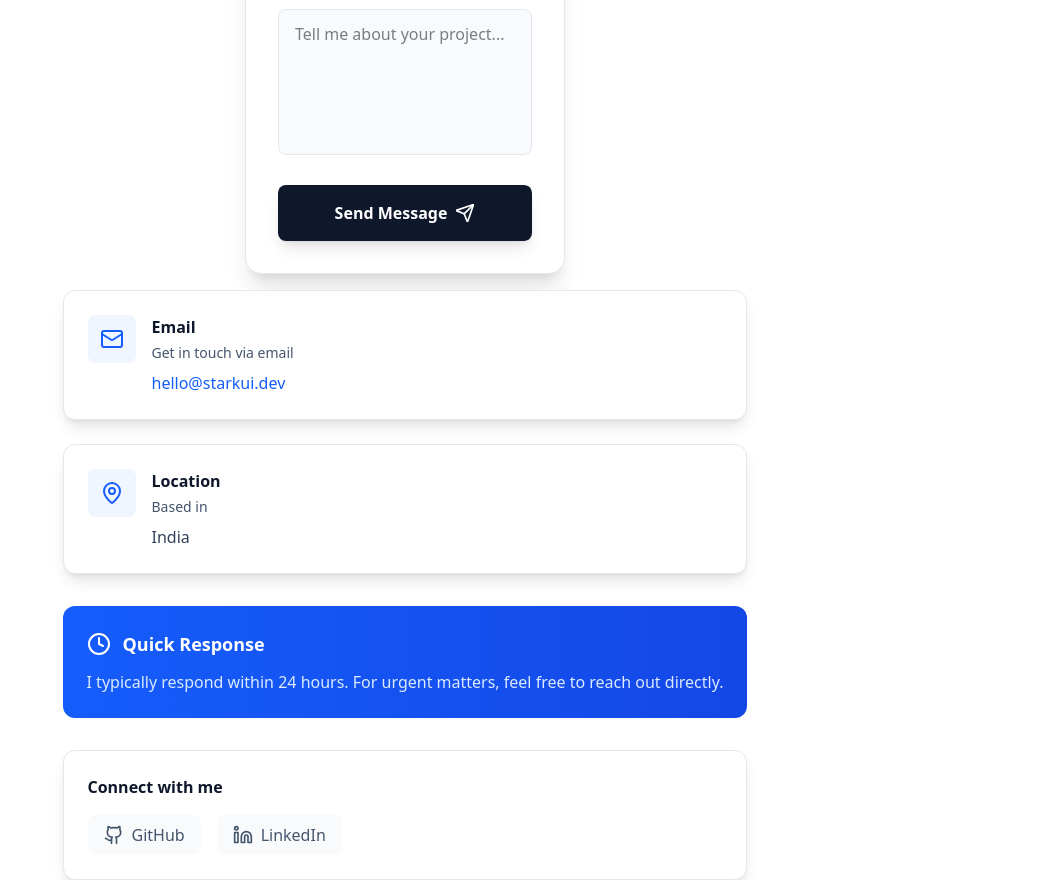
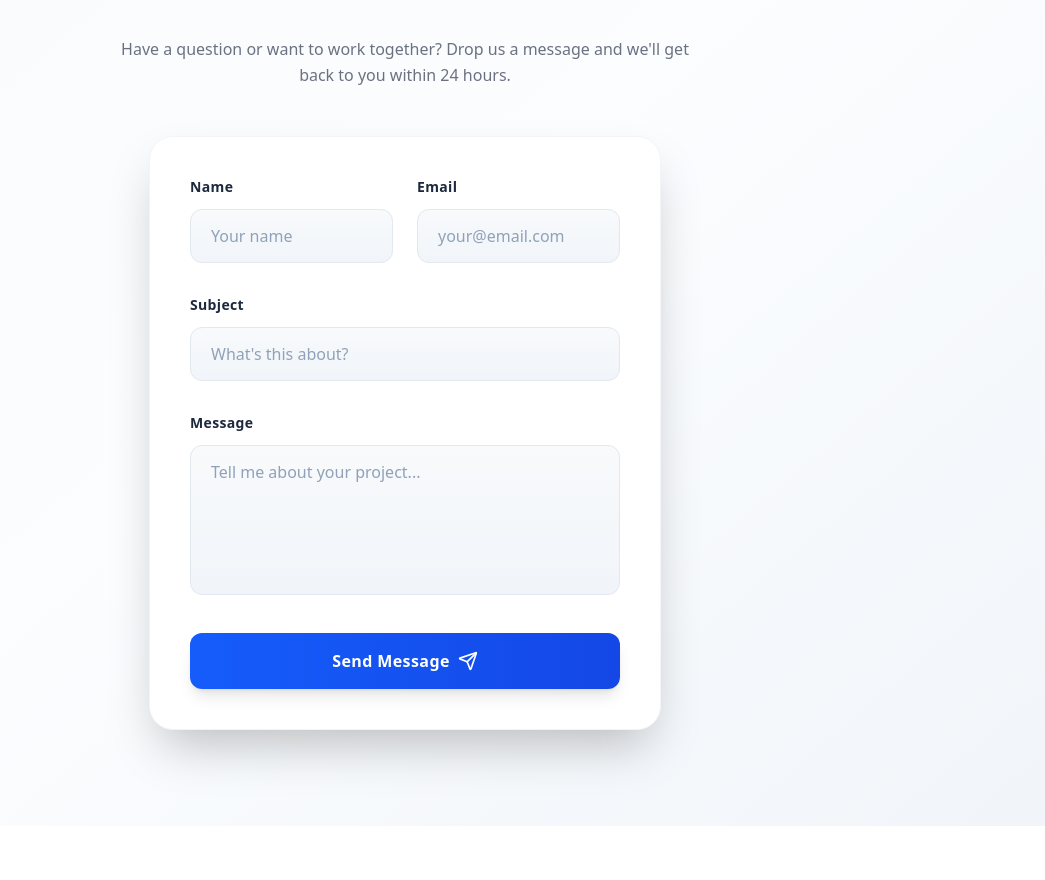
Before and after one commit to Jeet000001/saelixui, a Next.js app: page /contact in a window 1280 px wide. Shown: the part 320-1200 px from the top of the page, without its empty margins (235-1280 px from the left). After the commit the page ends 1146 px from the top, so only its background shows below. Built offline with nearby package versions, Linux system fonts and the light colour scheme.

Commit message:
refactor ContactPage layout and enhance ContactForm styling for improved user experience

```diff
--- a/Components/ContactCards.tsx
+++ /dev/null
@@ -1,123 +0,0 @@
-import {
-  Mail,
-  MessageCircle,
-  Github,
-  Linkedin,
-  Send,
-  MapPin,
-  Clock,
-} from "lucide-react";
-
-const ContactCards = () => {
-  const contactInfo = [
-    {
-      icon: <Mail className="w-5 h-5 sm:w-6 sm:h-6" />,
-      title: "Email",
-      description: "Get in touch via email",
-      value: "hello@starkui.dev",
-      action: "mailto:hello@starkui.dev",
-    },
-    {
-      icon: <MapPin className="w-5 h-5 sm:w-6 sm:h-6" />,
-      title: "Location",
-      description: "Based in",
-      value: "India",
-      action: null,
-    },
-  ];
-  const socialLinks = [
-    {
-      icon: <Github className="w-4 h-4 sm:w-5 sm:h-5" />,
-      name: "GitHub",
-      url: "https://github.com",
-      color: "hover:text-gray-900"
-    },
-    {
-      icon: <Linkedin className="w-4 h-4 sm:w-5 sm:h-5" />,
-      name: "LinkedIn",
-      url: "https://linkedin.com",
-      color: "hover:text-blue-600"
-    }
-  ];
-  return (
-    <div>
-      <div
-        className="space-y-6 sm:space-y-8"
-
-      >
-        {/* Contact Methods */}
-        <div className="space-y-4 sm:space-y-6">
-          {contactInfo.map((info, index) => (
-            <div
-              key={index}
-              className="bg-white rounded-xl p-4 sm:p-6 shadow-lg border border-slate-200 hover:shadow-xl transition-all duration-300"
-            >
-              <div className="flex items-start gap-3 sm:gap-4">
-                <div className="text-blue-600 bg-blue-50 p-2.5 sm:p-3 rounded-lg">
-                  {info.icon}
-                </div>
-                <div className="flex-1">
-                  <h3 className="font-semibold text-slate-900 mb-1 text-sm sm:text-base">
-                    {info.title}
-                  </h3>
-                  <p className="text-slate-600 text-xs sm:text-sm mb-2">
-                    {info.description}
-                  </p>
-                  {info.action ? (
-                    <a
-                      href={info.action}
-                      className="text-blue-600 hover:text-blue-700 font-medium transition-colors text-sm sm:text-base"
-                    >
-                      {info.value}
-                    </a>
-                  ) : (
-                    <span className="text-slate-700 font-medium text-sm sm:text-base">
-                      {info.value}
-                    </span>
-                  )}
-                </div>
-              </div>
-            </div>
-          ))}
-        </div>
-
-        {/* Response Time */}
-        <div className="bg-gradient-to-r from-blue-600 to-blue-700 rounded-xl p-4 sm:p-6 text-white">
-          <div className="flex items-center gap-2 sm:gap-3 mb-2 sm:mb-3">
-            <Clock className="w-5 h-5 sm:w-6 sm:h-6" />
-            <h3 className="font-semibold text-base sm:text-lg">
-              Quick Response
-            </h3>
-          </div>
-          <p className="text-blue-100 text-sm sm:text-base">
-            I typically respond within 24 hours. For urgent matters, feel free
-            to reach out directly.
-          </p>
-        </div>
-
-        {/* Social Links */}
-        <div className="bg-white rounded-xl p-4 sm:p-6 shadow-lg border border-slate-200">
-          <h3 className="font-semibold text-slate-900 mb-3 sm:mb-4 text-sm sm:text-base">
-            Connect with me
-          </h3>
-          <div className="flex flex-col sm:flex-row gap-3 sm:gap-4">
-            {socialLinks.map((social, index) => (
-              <a
-                key={index}
-                href={social.url}
-                target="_blank"
-                rel="noopener noreferrer"
-                className={`flex items-center gap-2 px-3 sm:px-4 py-2 bg-slate-50 hover:bg-slate-100 rounded-lg transition-all duration-300 text-slate-600 ${social.color} text-sm sm:text-base`}
-              >
-                {social.icon}
-                <span className="font-medium">{social.name}</span>
-              </a>
-            ))}
-          </div>
-        </div>
-      </div>
-    </div>
-  );
-};
-
-export default ContactCards;
--- a/Components/ContactForm.tsx
+++ b/Components/ContactForm.tsx
@@ -19,13 +19,13 @@ const ContactForm = () => {
     setMessage("");
   };
   return (
-    <div className="w-80 bg-white rounded-2xl shadow-xl border border-slate-200 p-6 sm:p-8">
-    <form onSubmit={handleSubmit} className="space-y-4 sm:space-y-6">
+    <div className="w-full max-w-lg bg-white rounded-3xl shadow-2xl border border-slate-100 p-8 sm:p-10 backdrop-blur-sm">
+    <form onSubmit={handleSubmit} className="space-y-6 sm:space-y-8">
       <div className="grid sm:grid-cols-2 gap-4 sm:gap-6">
         <div>
           <label
             htmlFor="name"
-            className="block text-sm font-semibold text-slate-700 mb-2"
+            className="block text-sm font-semibold text-slate-800 mb-3 tracking-wide"
           >
             Name
           </label>
@@ -36,14 +36,14 @@ const ContactForm = () => {
             value={userName}
             onChange={(e) => setUserName(e.target.value)}
             required
-            className="w-full px-3 sm:px-4 py-2.5 sm:py-3 bg-slate-50 border border-slate-200 rounded-lg focus:outline-none focus:ring-2 focus:ring-blue-500 focus:border-transparent transition-all text-sm sm:text-base"
+            className="w-full px-4 sm:px-5 py-3 sm:py-3.5 bg-gradient-to-b from-slate-50 to-slate-100 border border-slate-200 rounded-xl focus:outline-none focus:ring-2 focus:ring-blue-500 focus:border-blue-500 transition-all duration-200 text-sm sm:text-base placeholder-slate-400 hover:border-slate-300"
             placeholder="Your name"
           />
         </div>
         <div>
           <label
             htmlFor="email"
-            className="block text-sm font-semibold text-slate-700 mb-2"
+            className="block text-sm font-semibold text-slate-800 mb-3 tracking-wide"
           >
             Email
           </label>
@@ -54,7 +54,7 @@ const ContactForm = () => {
             value={email}
             onChange={(e) => setEmail(e.target.value)}
             required
-            className="w-full px-3 sm:px-4 py-2.5 sm:py-3 bg-slate-50 border border-slate-200 rounded-lg focus:outline-none focus:ring-2 focus:ring-blue-500 focus:border-transparent transition-all text-sm sm:text-base"
+            className="w-full px-4 sm:px-5 py-3 sm:py-3.5 bg-gradient-to-b from-slate-50 to-slate-100 border border-slate-200 rounded-xl focus:outline-none focus:ring-2 focus:ring-blue-500 focus:border-blue-500 transition-all duration-200 text-sm sm:text-base placeholder-slate-400 hover:border-slate-300"
             placeholder="your@email.com"
           />
         </div>
@@ -63,7 +63,7 @@ const ContactForm = () => {
       <div>
         <label
           htmlFor="subject"
-          className="block text-sm font-semibold text-slate-700 mb-2"
+          className="block text-sm font-semibold text-slate-800 mb-3 tracking-wide"
         >
           Subject
         </label>
@@ -74,7 +74,7 @@ const ContactForm = () => {
           value={subject}
           onChange={(e) => setSubject(e.target.value)}
           required
-          className="w-full px-3 sm:px-4 py-2.5 sm:py-3 bg-slate-50 border border-slate-200 rounded-lg focus:outline-none focus:ring-2 focus:ring-blue-500 focus:border-transparent transition-all text-sm sm:text-base"
+          className="w-full px-4 sm:px-5 py-3 sm:py-3.5 bg-gradient-to-b from-slate-50 to-slate-100 border border-slate-200 rounded-xl focus:outline-none focus:ring-2 focus:ring-blue-500 focus:border-blue-500 transition-all duration-200 text-sm sm:text-base placeholder-slate-400 hover:border-slate-300"
           placeholder="What's this about?"
         />
       </div>
@@ -82,7 +82,7 @@ const ContactForm = () => {
       <div>
         <label
           htmlFor="message"
-          className="block text-sm font-semibold text-slate-700 mb-2"
+          className="block text-sm font-semibold text-slate-800 mb-3 tracking-wide"
         >
           Message
         </label>
@@ -93,14 +93,14 @@ const ContactForm = () => {
           onChange={(e) => setMessage(e.target.value)}
           required
           rows={5}
-          className="w-full px-3 sm:px-4 py-2.5 sm:py-3 bg-slate-50 border border-slate-200 rounded-lg focus:outline-none focus:ring-2 focus:ring-blue-500 focus:border-transparent transition-all resize-none text-sm sm:text-base"
+          className="w-full px-4 sm:px-5 py-3 sm:py-3.5 bg-gradient-to-b from-slate-50 to-slate-100 border border-slate-200 rounded-xl focus:outline-none focus:ring-2 focus:ring-blue-500 focus:border-blue-500 transition-all duration-200 resize-none text-sm sm:text-base placeholder-slate-400 hover:border-slate-300"
           placeholder="Tell me about your project..."
         />
       </div>
 
       <button
         type="submit"
-        className="w-full bg-slate-900 hover:bg-slate-800 text-white px-4 sm:px-6 py-3 sm:py-4 rounded-lg font-semibold transition-all duration-300 flex items-center justify-center gap-2 shadow-lg hover:shadow-xl text-sm sm:text-base"
+        className="w-full bg-gradient-to-r from-blue-600 to-blue-700 hover:from-blue-700 hover:to-blue-800 text-white px-4 sm:px-6 py-3.5 sm:py-4 rounded-xl font-semibold transition-all duration-300 flex items-center justify-center gap-2 shadow-lg hover:shadow-2xl text-sm sm:text-base tracking-wide"
       >
         Send Message
         <Send className="w-4 h-4 sm:w-5 sm:h-5" />
--- a/app/contact/page.tsx
+++ b/app/contact/page.tsx
@@ -1,13 +1,38 @@
-import ContactCards from '@/Components/ContactCards'
-import ContactForm from '@/Components/ContactForm'
+import ContactCards from "@/Components/ContactCards";
+import ContactForm from "@/Components/ContactForm";
 
 const ContactPage = () => {
   return (
-    <div className='min-h-screen flex flex-col items-center gap-4 md:justify-between'>
-      <ContactForm />
-      <ContactCards />
+    <div className="min-h-screen bg-linear-to-br from-slate-50 via-blue-100/10 to-slate-100 py-16 md:py-24 px-4 sm:px-6">
+      <div className="max-w-7xl mx-auto flex flex-col items-center gap-12">
+        <div className="w-full lg:w-1/2 flex justify-center lg:justify-end">
+          <div className="w-full max-w-3xl mx-auto text-center space-y-4 sm:space-y-6">
+            {/* Badge */}
+            <p className="inline-block px-4 py-1 text-sm font-medium text-indigo-600 bg-indigo-100 rounded-full">
+              Get In Touch
+            </p>
+
+            {/* Heading */}
+            <h4 className="text-3xl sm:text-4xl lg:text-5xl font-extrabold text-gray-900 leading-tight">
+              Let's Start a{" "}
+              <span className="text-transparent bg-clip-text bg-gradient-to-r from-indigo-500 to-purple-500">
+                Conversation
+              </span>
+            </h4>
+
+            {/* Description */}
+            <p className="max-w-xl mx-auto text-sm sm:text-base text-gray-500 leading-relaxed">
+              Have a question or want to work together? Drop us a message and
+              we'll get back to you within 24 hours.
+            </p>
+          </div>
+        </div>
+        <div className="w-full lg:w-1/2 flex justify-center">
+          <ContactForm />
+        </div>
+      </div>
     </div>
-  )
-}
+  );
+};
 
-export default ContactPage
+export default ContactPage;
```
